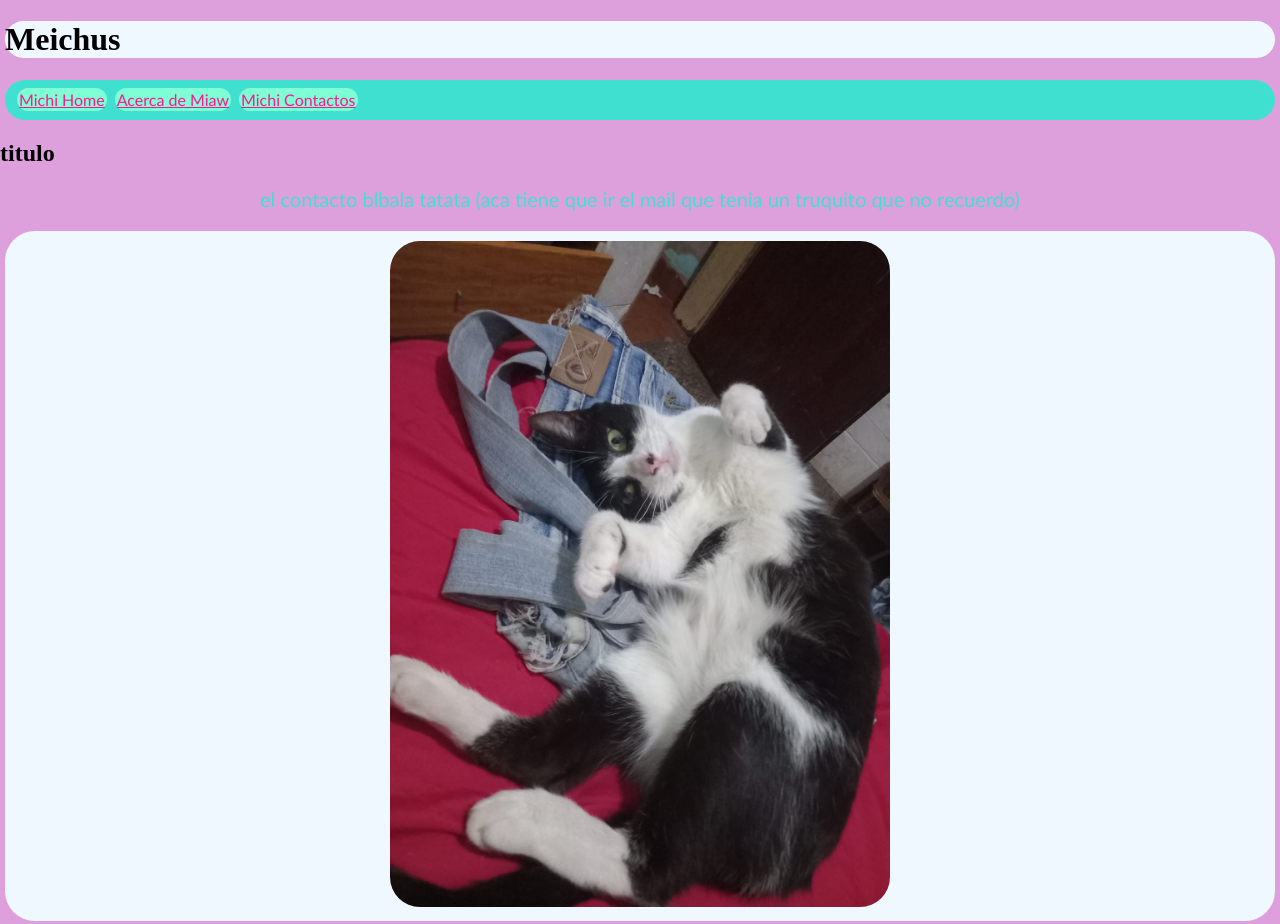
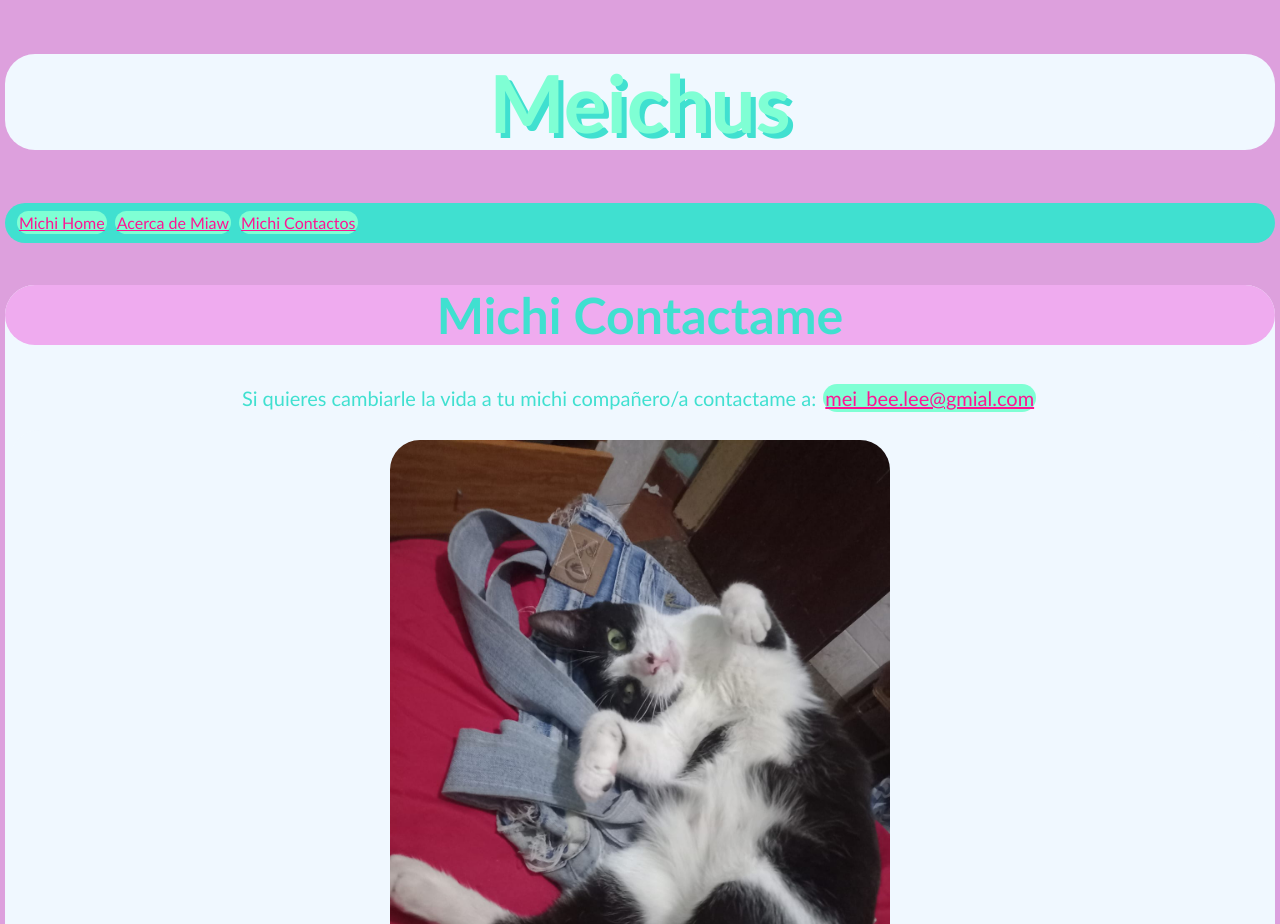
Before and after one commit to MelisaArce/Pagina-Mei, a plain HTML site: page contact.html in a window 1280 px wide. Shown: the top 924 px of the page. Drawn offline with Linux system fonts and the light colour scheme.

Commit message:
terminado
se termino un html con css basico

```diff
--- a/contact.html
+++ b/contact.html
@@ -19,13 +19,16 @@
 
     </nav>
     <section>
-        <article>
-            <h2>titulo</h2>
-            <p>el contacto blbala tatata (aca tiene que ir el mail que tenia un truquito que no recuerdo)</p>
-        </article>
-        <figure>
-            <img src="imagenes/WhatsApp Image 2023-05-29 at 19.23.28.jpeg">
-        </figure>
+        <header>
+            <article>
+                <h2>Michi Contactame</h2>
+                <p>Si quieres cambiarle la vida a tu michi compañero/a contactame a: <a href="mailto:mei_bee.lee@gmial.com">mei_bee.lee@gmial.com</a> </p>
+            </article>
+            <figure>
+                <img src="imagenes/WhatsApp Image 2023-05-29 at 19.23.28.jpeg">
+            </figure>
+
+        </header>
 
     </section>
     <footer>
--- a/michiEstilos.css
+++ b/michiEstilos.css
@@ -23,22 +23,7 @@ a{
     border-radius:30px;
     font-family: 'Gill Sans', 'Gill Sans MT', Calibri, 'Trebuchet MS', sans-serif;
 }
-#indexTitulo{
-    text-align: center;
-    font-family: 'Gill Sans', 'Gill Sans MT', Calibri, 'Trebuchet MS', sans-serif;
-    text-shadow:turquoise 5px 5px ;
-    font-size:80px;
-    color:aquamarine;
-}
-#indexTitulo2{
-    text-align: center;
-    font-family: 'Gill Sans', 'Gill Sans MT', Calibri, 'Trebuchet MS', sans-serif;
-    color:turquoise;
-    font-size: 50px;
-    background-color:rgb(239, 171, 239);
-    border-radius:30px;
 
-}
 figure{
     margin: 5px;
     padding: 5px;
@@ -71,3 +56,18 @@ footer{
     color:deeppink;
     text-align: center;
 }
+h1{
+    text-align: center;
+    font-family: 'Gill Sans', 'Gill Sans MT', Calibri, 'Trebuchet MS', sans-serif;
+    text-shadow:turquoise 5px 5px ;
+    font-size:80px;
+    color:aquamarine;
+}
+h2{
+    text-align: center;
+    font-family: 'Gill Sans', 'Gill Sans MT', Calibri, 'Trebuchet MS', sans-serif;
+    color:turquoise;
+    font-size: 50px;
+    background-color:rgb(239, 171, 239);
+    border-radius:30px;
+}
```
Also changed, not shown: about.html (+5 -3 lines), index.html (+4 -5 lines).
